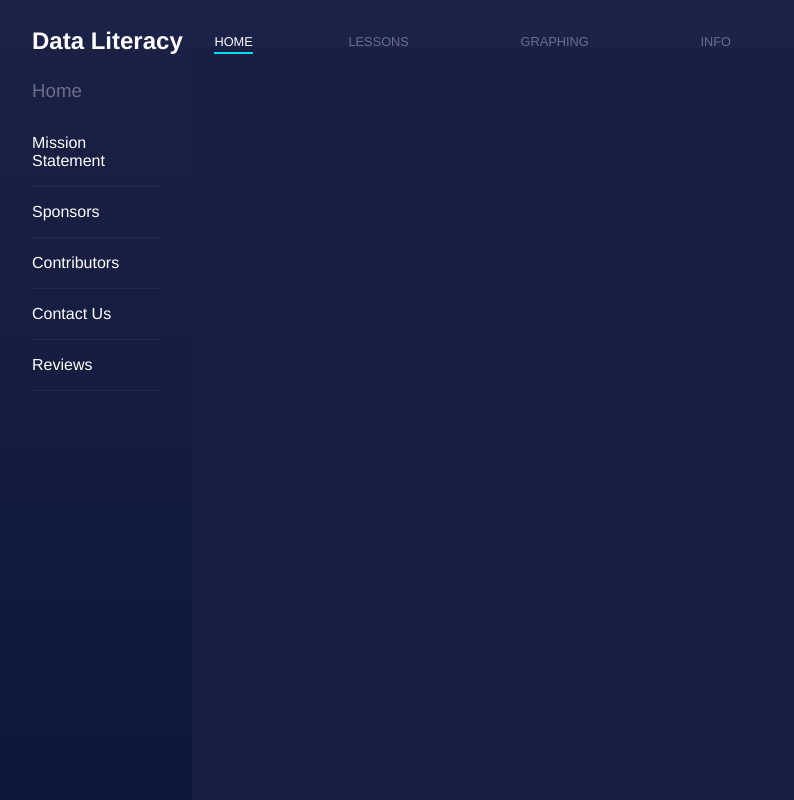
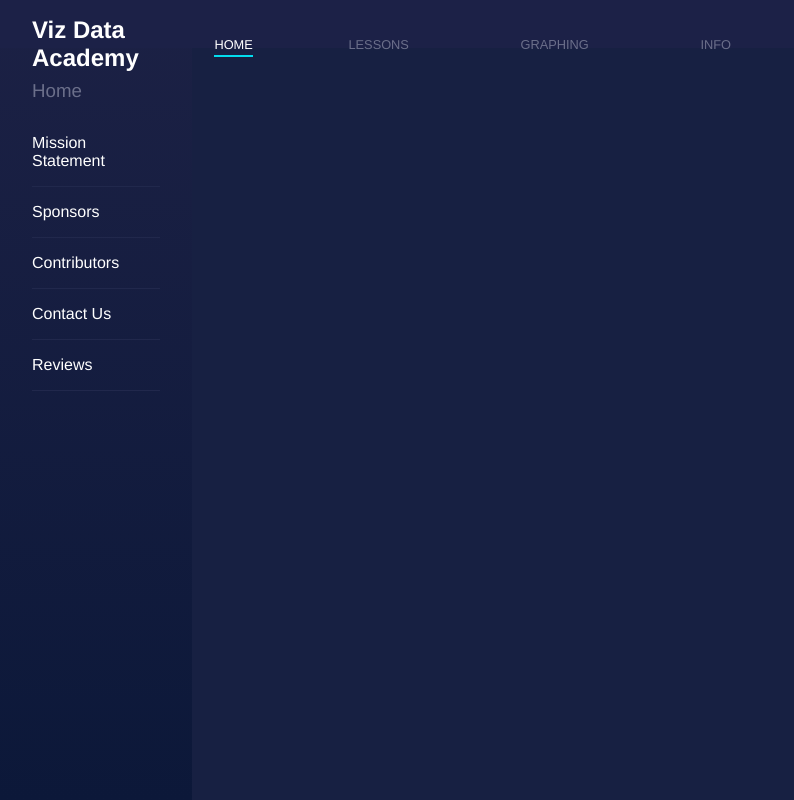
Before and after one commit to wylieglover/VizDataAcademy, a Django app: page /home/templates/boxGraphing.html in a window 1280 px wide. Shown: the whole page, without its empty margins (0-794 px from the left). Run offline with Django 4.2, Linux system fonts and the light colour scheme.

Commit message:
updated header

```diff
--- a/dataliteracy/templates/base.html
+++ b/dataliteracy/templates/base.html
@@ -35,7 +35,7 @@
     <nav class="navbar">
       <div class="container">
         <div>
-          <h1>Data Literacy</h1>
+          <h1>Viz Data Academy</h1>
           <div class="menu">
             <ul>
               <li>
```
